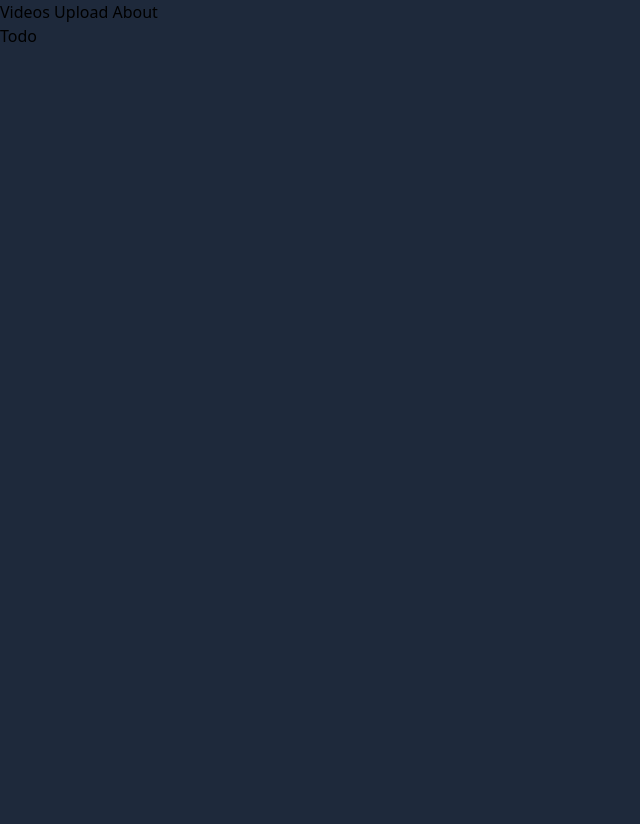
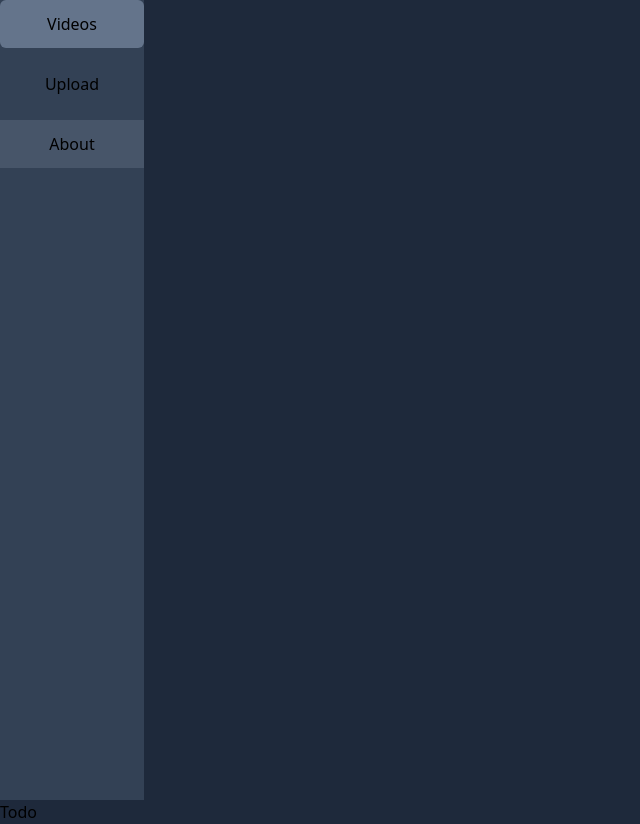
Before and after one commit to thebrandonlucas/video-lsat, a SvelteKit app in the folder client/: page /about in a window 1280 px wide. Shown: the whole page, without its empty margins (0-640 px from the left). Before the commit the page ends 800 px from the top, so only its background shows below. Built offline with nearby package versions, Linux system fonts and the light colour scheme.

Commit message:
feat: highlight active bar in nav

```diff
--- a/client/src/components/Nav.svelte
+++ b/client/src/components/Nav.svelte
@@ -1,5 +1,32 @@
-<nav class="flex flex-col gap-3 bg-slate-700 items-center w-36 h-screen">
-	<a href="/">Videos</a>
-	<a href="/upload">Upload</a>
-	<a href="/about">About</a>
+<script lang="ts">
+	import { page } from "$app/stores";
+
+	$: currentPath = $page.url.pathname;
+
+	const paths = [
+		{href: '/', name: 'Videos'},
+		{href: '/upload', name: 'Upload'},
+		{href: '/about', name: 'About'},
+	]
+</script>
+
+<nav>
+	{#each paths as path}
+		<a class={path.href === currentPath ? 'active' : ''} href={path.href}>{path.name}</a>
+	{/each}
 </nav>
+
+<style lang="postcss">
+	nav {
+		@apply flex flex-col gap-3 bg-slate-700 items-center w-36 h-screen;
+	}
+	a {
+		@apply w-full text-center py-3;
+	}
+	a:hover {
+		@apply bg-slate-500 rounded-md;
+	}
+	.active {
+		@apply bg-slate-600;
+	}
+</style>
```
